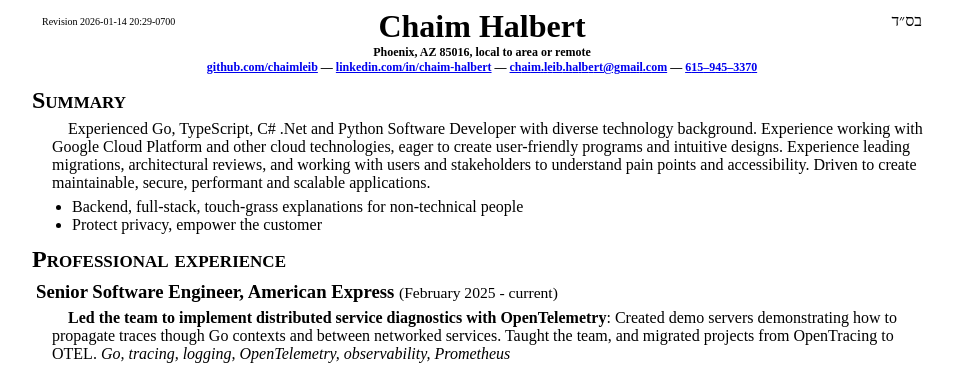
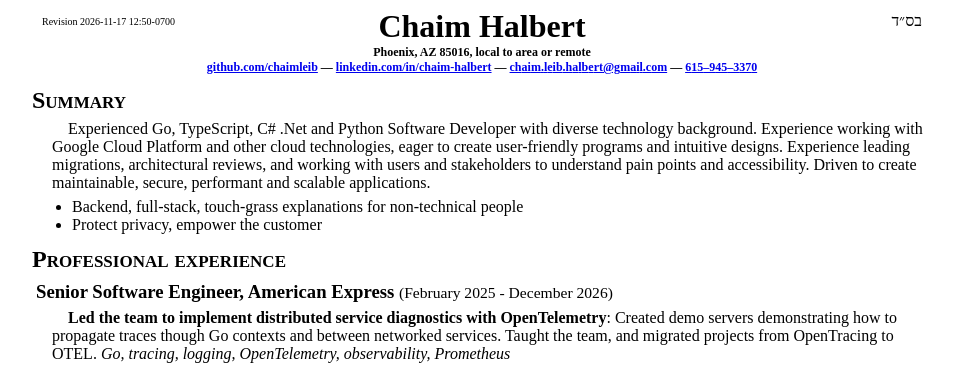
Before and after one commit to chaimleib/chaimleib.github.io, a Jekyll site: the page built from resume/index.html, in a window 1280 px wide. Shown: the top 369 px of the page, without its empty margins (158-1121 px from the left). Built offline with Jekyll 4.4.1, drawn with Linux system fonts in a browser that asks for light colours.

Commit message:
chore(resume): Amex ending Dec 2026

```diff
--- a/_layouts/resume.html
+++ b/_layouts/resume.html
@@ -3,7 +3,7 @@
   <meta charset="utf-8"/>
   <meta name="generator" content="pandoc"/>
   <meta name="viewport" content="width=device-width, initial-scale=1.0, user-scalable=yes"/>
-  <meta name="revised" content="Chaim Halbert, 2026-01-14 20:29-0700"/>
+  <meta name="revised" content="Chaim Halbert, 2026-11-17 12:50-0700"/>
   <title>Chaim Halbert</title>
   <style>
     code{white-space: pre-wrap;}
@@ -113,7 +113,7 @@
 <div class="content">
 <header id="title-block-header">
 <h1 class="title">Chaim Halbert</h1>
-</header><div id="revision">Revision 2026-01-14 20:29-0700</div>
+</header><div id="revision">Revision 2026-11-17 12:50-0700</div>
 <div id="bsd" dir="rtl">
 בס״ד
 </div>
@@ -180,9 +180,9 @@ people</li>
 <li>Protect privacy, empower the customer</li>
 </ul>
 <h2 id="professional-experience">Professional experience</h2>
-<h3 id="senior-software-engineer-american-express-february-2025---current">Senior
-Software Engineer, American Express <small>(February 2025 -
-current)</small></h3>
+<h3 id="senior-software-engineer-american-express-february-2025---december-2026">Senior
+Software Engineer, American Express <small>(February 2025 - December
+2026)</small></h3>
 <p><strong>Led the team to implement distributed service diagnostics
 with OpenTelemetry</strong>: Created demo servers demonstrating how to
 propagate traces though Go contexts and between networked services.
```
